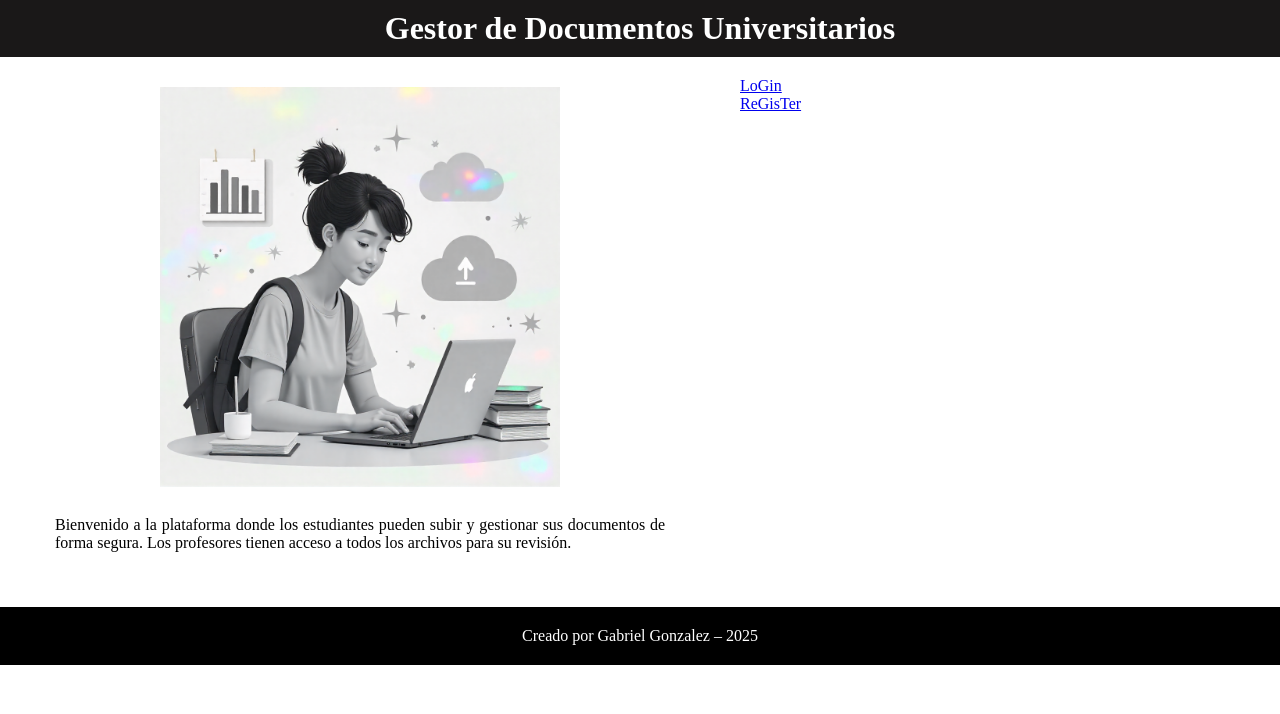
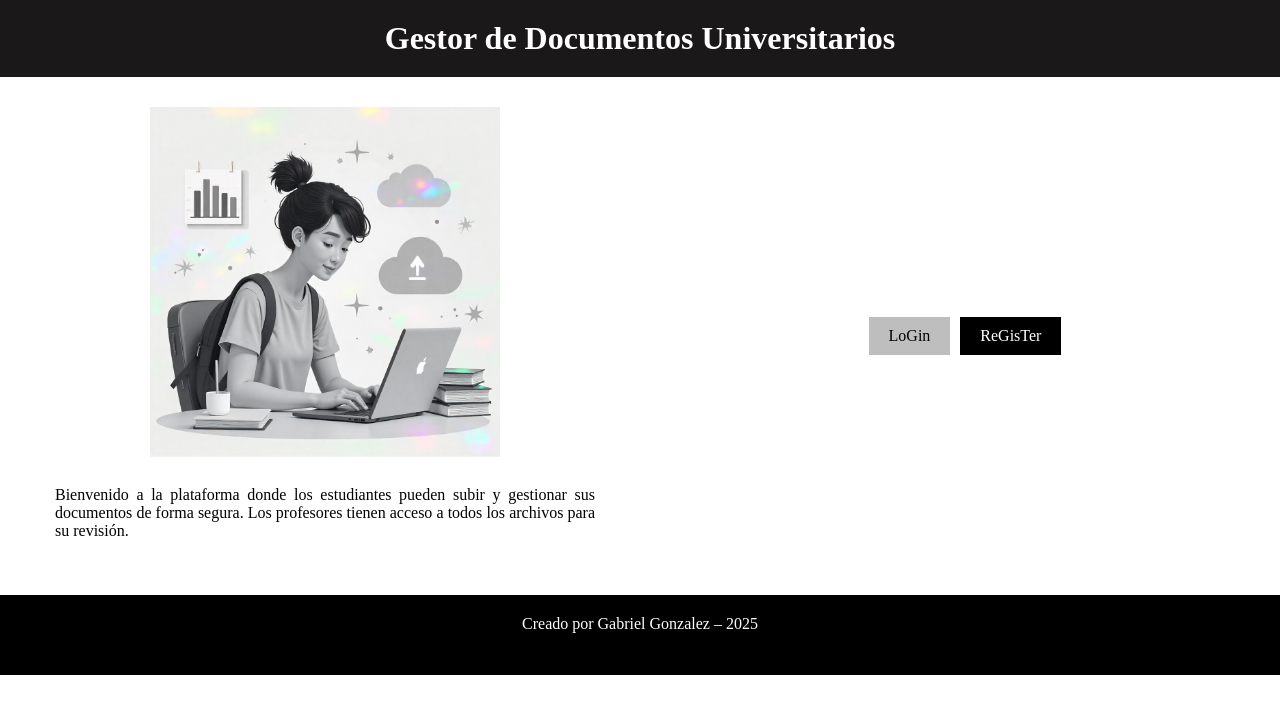
Before and after one commit to GabrielEGonzalez/gestor-documentos-estudiantes, a PHP site: page / in a window 1280 px wide. Shown: the top 714 px of the page. Run offline with PHP 8.4, Linux system fonts and the light colour scheme.

Commit message:
estilos del index

```diff
--- a/css/index.css
+++ b/css/index.css
@@ -5,7 +5,7 @@
 }
 
 header{
-    padding: 10px;
+    padding: 20px 10px;
     text-align: center;
     background-color: rgb(26, 24, 24);
     color: white;
@@ -22,7 +22,7 @@
 }
 
 .imagen-fondo{
-    width: 400px;
+    width: 350px;
     object-fit: cover;
 }
 
@@ -42,13 +42,56 @@
 }
 
 .contenedor{
-    display: 1;
+    display: flex;
+    flex-direction: row;
+    justify-content: center;
+    align-items: center;
+    gap: 10px;
+    flex:1;
     padding: 20px;
 }
+.contenedor div{
+    padding: 10px 20px;
+    background-color: rgb(190, 190, 190);
+}
+
+.contenedor div:nth-of-type(2){
+    background-color: black;
+
+    a{
+        color: white;
+    }
+
+}
+
+.contenedor div:nth-of-type(2):hover{
+    background-color: rgb(46, 44, 44);
+
+    a{
+        color: rgb(255, 255, 255);
+    }
+
+}
+
+.contenedor div:nth-of-type(1):hover{
+    background-color: rgb(46, 44, 44);
+
+    a{
+        color: rgb(255, 255, 255);
+    }
+
+}
+
+.contenedor a{
+    text-decoration: none;
+    color: black;
+}
+
 
 footer{
     text-align: center;
     background-color: black;
     color: white;
     padding: 20px;
+    height: 10vh;
 }
```
